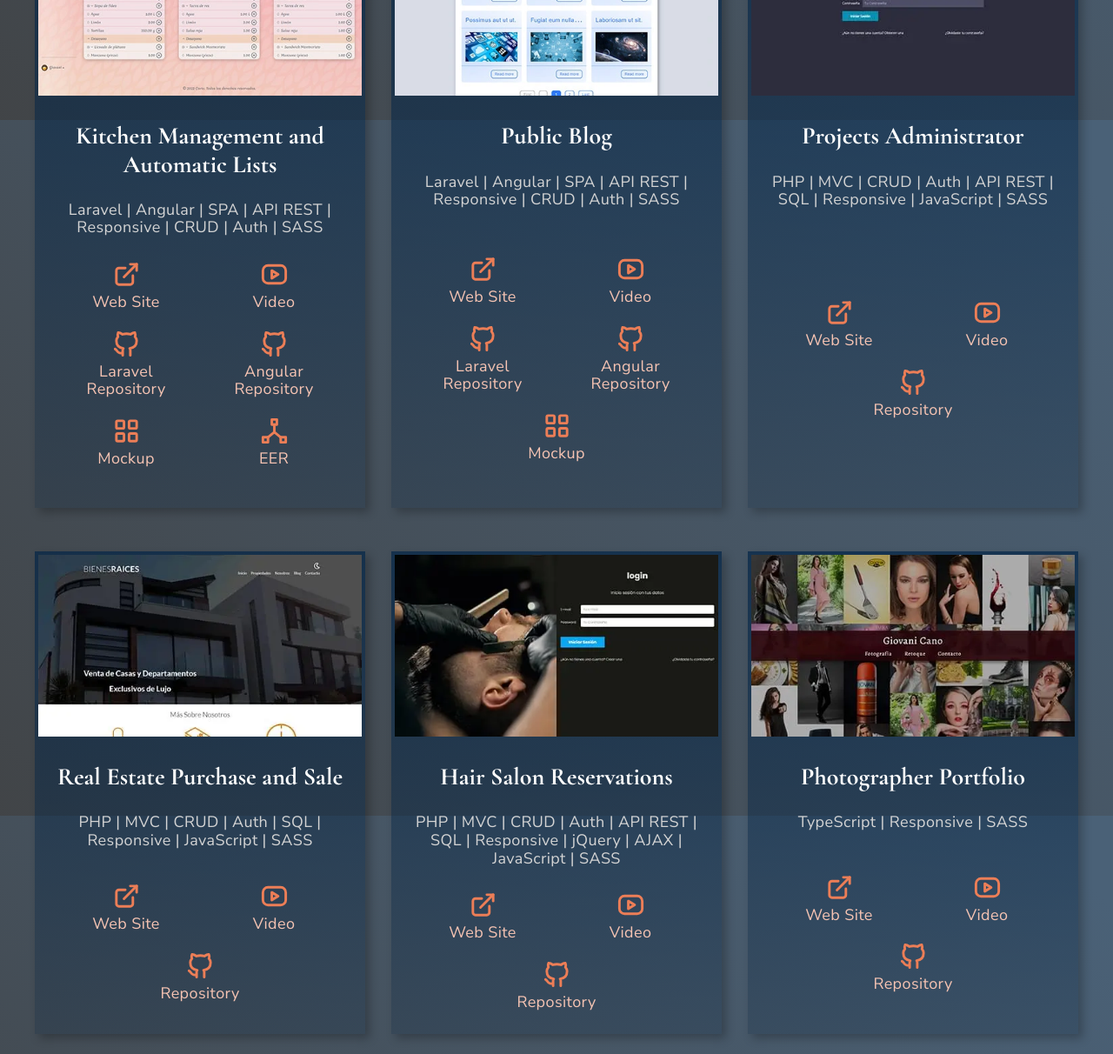
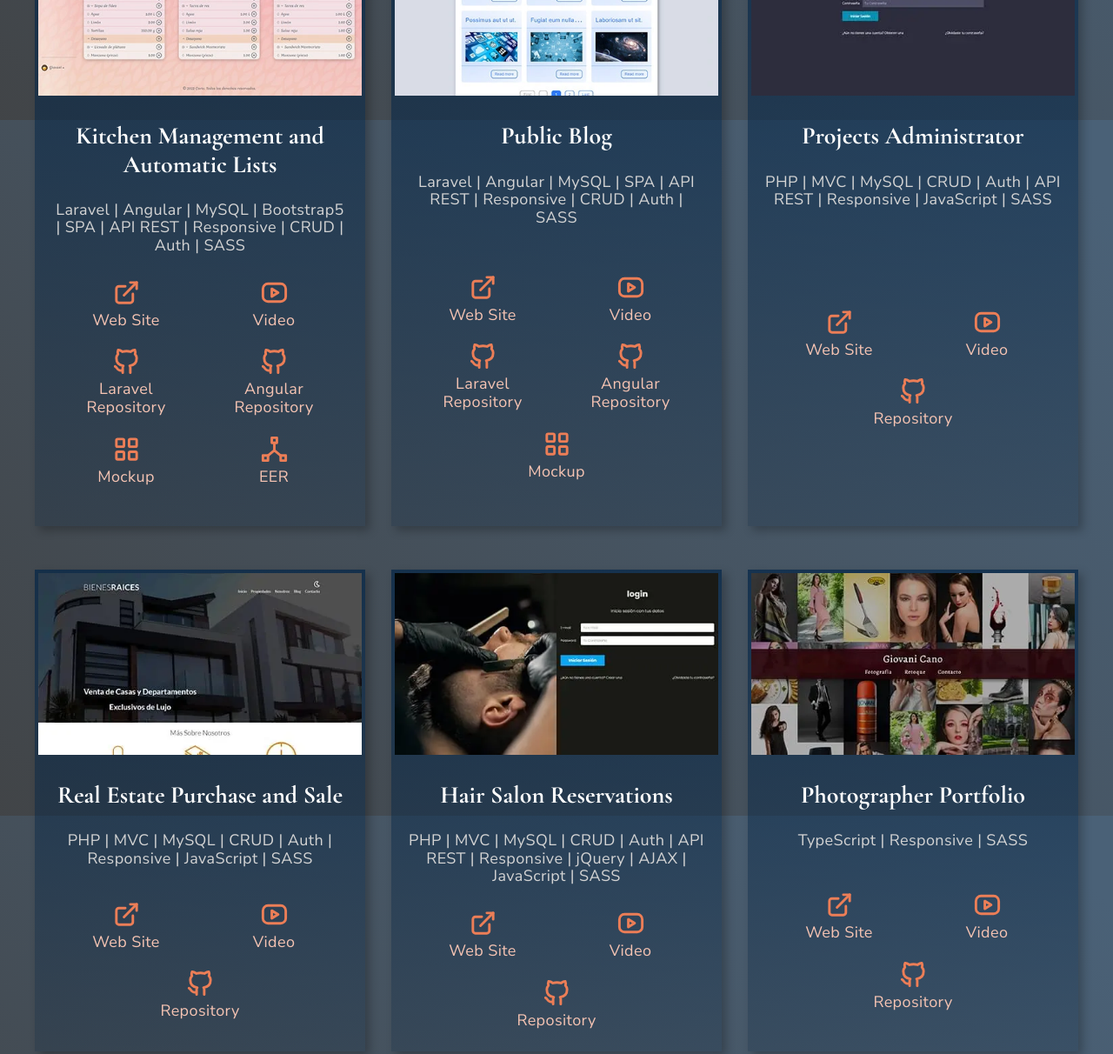
Before and after one commit to GiovaniCano/GiovaniCano.github.io, a website: page docs/index.html in a window 1280 px wide. Shown: the part 662-1874 px from the top of the page at 87% size. Drawn offline with nearby package versions, Linux system fonts and the light colour scheme.

Commit message:
sql text moved

```diff
--- a/docs/index.html
+++ b/docs/index.html
@@ -108,7 +108,7 @@
                 <div class="project__content">
                     <div>
                         <h3 data-lang="pro7">Kitchen Management and Automatic Lists</h3>
-                        <p class="tags">Laravel | Angular | SPA | API REST | Responsive | CRUD | Auth | SASS</p>
+                        <p class="tags">Laravel | Angular | MySQL | Bootstrap5 | SPA | API REST | Responsive | CRUD | Auth | SASS</p>
                     </div>
                     <div class="project__icons">
                         <a href="https://corio.fly.dev" class="project__icon" target="_blank">
@@ -175,7 +175,7 @@
                 <div class="project__content">
                     <div>
                         <h3 data-lang="pro6">Public Blog</h3>
-                        <p class="tags">Laravel | Angular | SPA | API REST | Responsive | CRUD | Auth | SASS</p>
+                        <p class="tags">Laravel | Angular | MySQL | SPA | API REST | Responsive | CRUD | Auth | SASS</p>
                     </div>
                     <div class="project__icons">
                         <a href="https://blog-angularavel.fly.dev/" class="project__icon" target="_blank">
@@ -230,7 +230,7 @@
                 <div class="project__content">
                     <div>
                         <h3 data-lang="pro5">Projects Administrator</h3>
-                        <p class="tags">PHP | MVC | CRUD | Auth | API REST | SQL | Responsive | JavaScript | SASS</p>
+                        <p class="tags">PHP | MVC | MySQL | CRUD | Auth | API REST | Responsive | JavaScript | SASS</p>
                     </div>
                     <div class="project__icons">
                         <a href="http://uptask.epizy.com/" class="project__icon" target="_blank">
@@ -268,7 +268,7 @@
                 <div class="project__content">
                     <div>
                         <h3 data-lang="pro3">Real Estate Purchase and Sale</h3>
-                        <p class="tags">PHP | MVC | CRUD | Auth | SQL | Responsive | JavaScript | SASS</p>
+                        <p class="tags">PHP | MVC | MySQL | CRUD | Auth | Responsive | JavaScript | SASS</p>
                     </div>
                     <div class="project__icons">
                         <a href="http://bienesraices.epizy.com/" class="project__icon" target="_blank">
@@ -306,7 +306,7 @@
                 <div class="project__content">
                     <div>
                         <h3 data-lang="pro4">Hair Salon Reservations</h3>
-                        <p class="tags">PHP | MVC | CRUD | Auth | API REST | SQL | Responsive | jQuery | AJAX | JavaScript | SASS</p>
+                        <p class="tags">PHP | MVC | MySQL | CRUD | Auth | API REST | Responsive | jQuery | AJAX | JavaScript | SASS</p>
                     </div>
                     <div class="project__icons">
                         <a href="http://appsalon.epizy.com/" class="project__icon" target="_blank">
```
